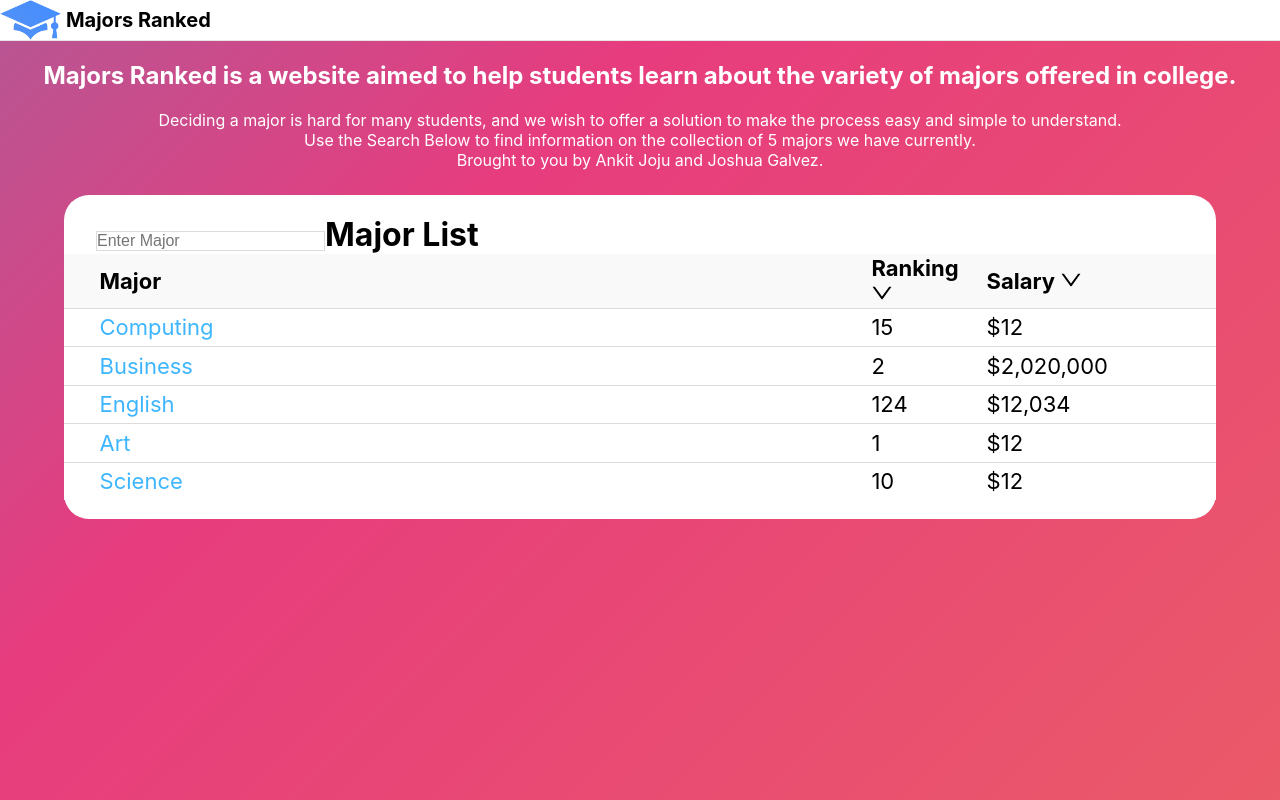
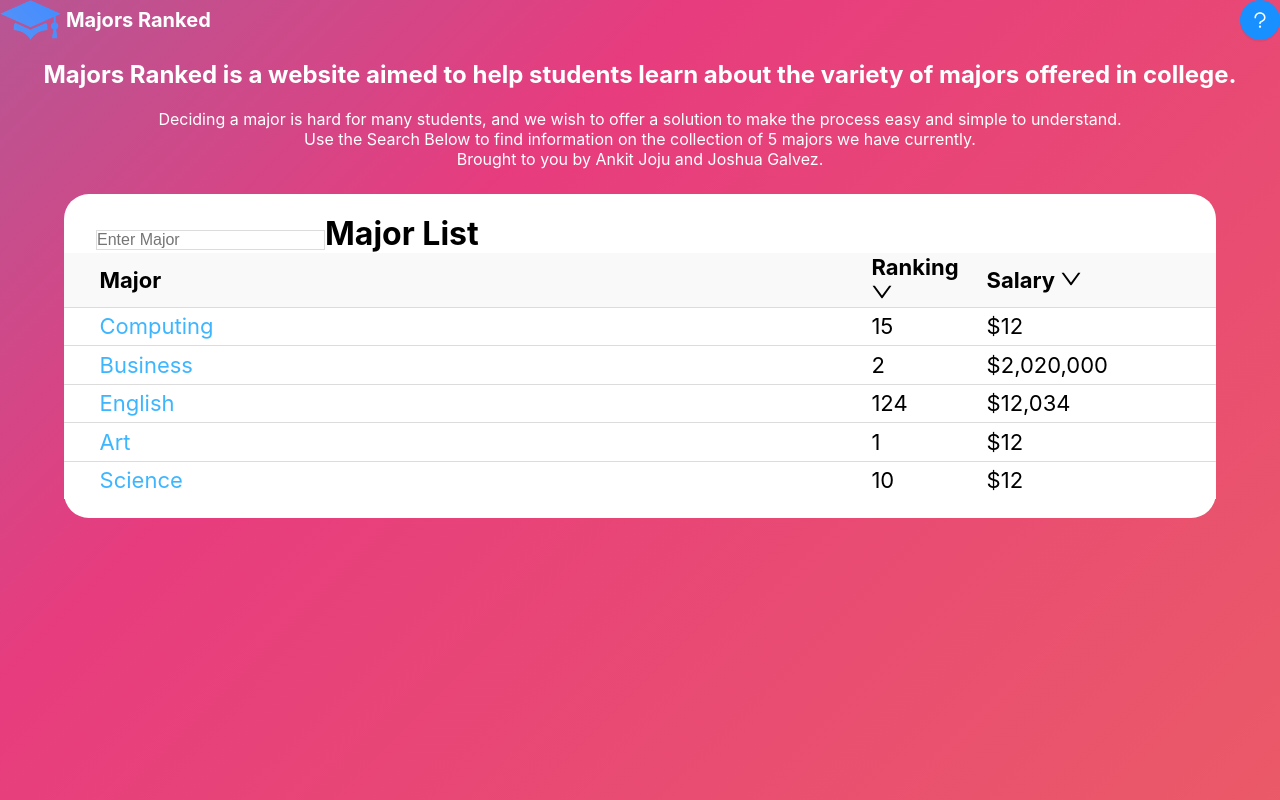
Before and after one commit to Angle-Brackets/csforgood2021, a React (Create React App) app: page / in a window 1280 px wide. Built offline with nearby package versions, Linux system fonts and the light colour scheme.

Commit message:
Updated Styles and Added Infobox

```diff
--- a/src/App.css
+++ b/src/App.css
@@ -1,3 +1,4 @@
+
 .timeContent {
   text-align: center;
   display: flex;
@@ -34,6 +35,7 @@
   margin: 0 auto;
   padding-top: 10px;
 }
+
 
 .header{
   display: flex;
--- a/src/App.js
+++ b/src/App.js
@@ -4,6 +4,7 @@ import majors from './Data'
 import './App.css';
 
 import {Typography} from 'antd'
+
 const { Title, Paragraph, Text, Link } = Typography;
 
 function App() {
--- /dev/null
+++ b/src/components/Infobox.js
@@ -0,0 +1,41 @@
+import React, {useState} from 'react'
+import {Button, notification, Typography} from 'antd'
+import {QuestionOutlined, GithubFilled} from '@ant-design/icons'
+import 'antd/lib/button/style/index.css';
+import 'antd/lib/notification/style/index.css';
+
+const {Link, Paragraph} = Typography
+
+const Infobox = () => {
+      const close = () => {
+        console.log("closed!")
+      };
+
+      const redirect = (key) => {
+          <a href={"https://github.com/Angle-Brackets/csforgood2021"}/>
+          notification.close(key)
+      }
+
+      const openNotification = () => {
+        const key = `open${Date.now()}`;
+        notification.open({
+          message: 'Information',
+          description:
+            <Typography>This application was brought to you by Ankit Joju and Joshua Galvez for the 2021 CSForGood Competition. The link to the github has been provided for people to study and/or for people to laugh at. Enjoy! <Paragraph><Link href={"https://github.com/Angle-Brackets/csforgood2021"}><GithubFilled/></Link></Paragraph></Typography>,
+          key,
+          duration: 0,
+          icon: <QuestionOutlined style={{ color: '#108ee9' }}/>,
+          placement: "topLeft",
+          onClose: close,
+        });
+      };
+
+    return (
+        <>
+            <Button style={{float: "right"}} type="primary" shape={"circle"} icon={<QuestionOutlined/>} size={"large"} onClick={openNotification}/>
+
+        </>
+    );
+}
+
+export default Infobox;
--- a/src/components/SiteHeader.js
+++ b/src/components/SiteHeader.js
@@ -1,18 +1,20 @@
-import { Layout, Typography } from 'antd'
+import { Layout, Typography, Button } from 'antd'
+import Infobox from './Infobox'
+
 
 const {Header} = Layout;
 
 const SiteHeader = () => {
     return (
         <Layout style={{lineHeight: "40px"}}>
-            <Header style={{backgroundColor: "white", fontSize: "1.25rem", fontWeight: "bold", borderBottom: "1px solid rgba(0,0,0,0.1)", height: "40px"}}>
+            <Header style={{backgroundColor: "transparent", fontSize: "1.25rem", fontWeight: "bold"}}>
                 <img src="/images/logo.png" style={{height: "40px", float: "left", marginRight: "5px"}}/>
-                <text>Majors Ranked</text>
+                <text style={{color: "white"}}>Majors Ranked</text>
+
+                <Infobox/>
             </Header>
         </Layout>
     );
-
-
 }
 
 export default SiteHeader;
--- a/src/index.css
+++ b/src/index.css
@@ -1,11 +1,3 @@
-body {
-  margin: 0;
-  font-family: -apple-system, BlinkMacSystemFont, 'Segoe UI', 'Roboto', 'Oxygen',
-    'Ubuntu', 'Cantarell', 'Fira Sans', 'Droid Sans', 'Helvetica Neue',
-    sans-serif;
-  -webkit-font-smoothing: antialiased;
-  -moz-osx-font-smoothing: grayscale;
-}
 
 code {
   font-family: source-code-pro, Menlo, Monaco, Consolas, 'Courier New',
@@ -21,6 +13,12 @@ body {
     background: linear-gradient(-45deg, #ee7752, #e73c7e, #23a6d5, #23d5ab);
     background-size: 400% 400%;
     animation: gradient 15s ease infinite;
+    margin: 0;
+    font-family: -apple-system, BlinkMacSystemFont, 'Segoe UI', 'Roboto', 'Oxygen',
+    'Ubuntu', 'Cantarell', 'Fira Sans', 'Droid Sans', 'Helvetica Neue',
+    sans-serif;
+    -webkit-font-smoothing: antialiased;
+    -moz-osx-font-smoothing: grayscale;
 }
 
 @keyframes gradient {
```
